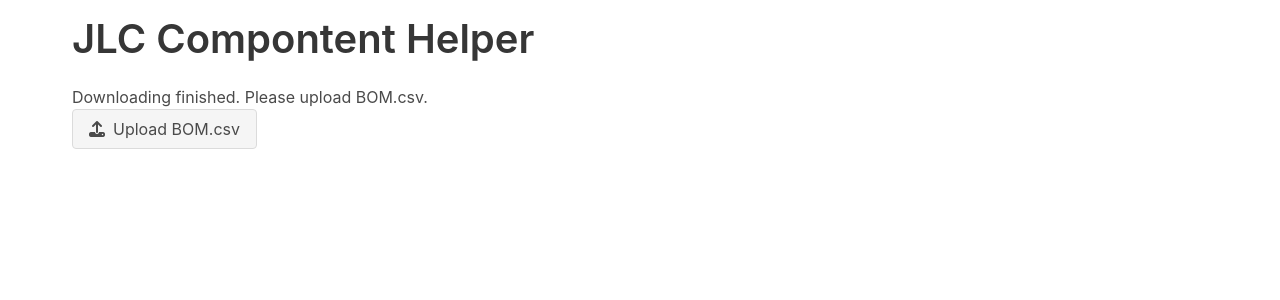
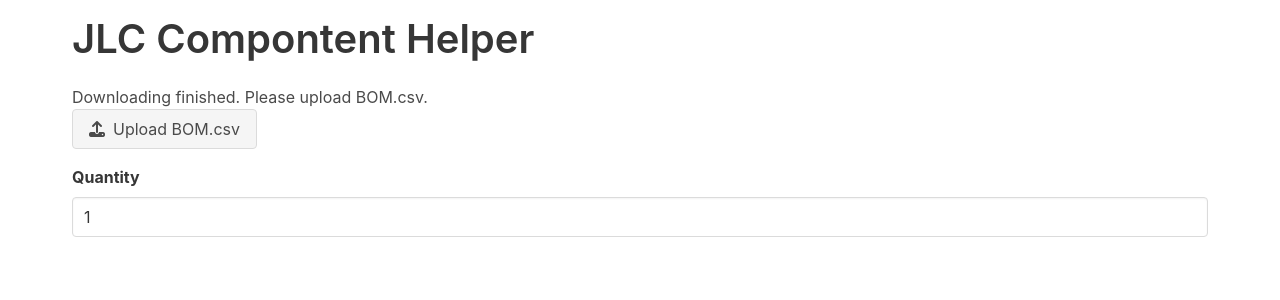
Before and after one commit to l1pz/jlc-csv, a Svelte app: page / in a window 1280 px wide. Shown: the top 300 px of the page. Built offline with nearby package versions, Linux system fonts and the light colour scheme; no server answers.

Commit message:
add quantity input

```diff
--- a/package.json
+++ b/package.json
@@ -23,7 +23,7 @@
     "svelte-preprocess": "^4.10.1"
   },
   "dependencies": {
-    "csv-parse": "^5.0.4",
-    "sirv-cli": "^1.0.0"
+    "sirv-cli": "^1.0.0",
+    "svelte-csv": "^1.2.0"
   }
 }
--- a/src/App.svelte
+++ b/src/App.svelte
@@ -42,7 +42,14 @@
     return result;
   }
 
-  let promise = downloadJlcCsv();
+  let files;
+  async function loadBomCsv() {
+    let text = await files[0].text();
+    return text;
+  }
+
+  let quantity = 1;
+  $: quantity = typeof quantity == "number" && quantity < 1 ? 1 : quantity;
 </script>
 
 <svelte:head>
@@ -57,7 +64,7 @@
 
 <div class="container">
   <h1 class="title is-2 mx-2 mt-4">JLC Compontent Helper</h1>
-  <!-- {#await promise}
+  <!-- {#await downloadJlcCsv()}
     <div class="mx-2">
       <p>
         Downloading JLC Compontent info -
@@ -72,12 +79,19 @@
       >
     </div>
   {/await} -->
+
   <div class="mx-2">
     <p>Downloading finished. Please upload BOM.csv.</p>
 
     <div class="file">
       <label class="file-label">
-        <input class="file-input" type="file" name="resume" accept=".csv" />
+        <input
+          class="file-input"
+          type="file"
+          name="resume"
+          accept=".csv"
+          bind:files
+        />
         <span class="file-cta">
           <span class="file-icon">
             <i class="fas fa-upload" />
@@ -86,5 +100,22 @@
         </span>
       </label>
     </div>
+
+    <div class="field mt-4">
+      <label class="label">Quantity</label>
+      <div class="control">
+        <input class="input" type="number" bind:value={quantity} />
+      </div>
+    </div>
+
+    {#if files && files[0]}
+      {#await loadBomCsv()}
+        <p>Parsing BOM.csv...</p>
+      {:then}
+        {"asd"}
+      {:catch error}
+        <p class="has-text-danger">{error.message}</p>
+      {/await}
+    {/if}
   </div>
 </div>
```
Also changed, not shown: 1 other file (tests, documents, lock files or other folders).
